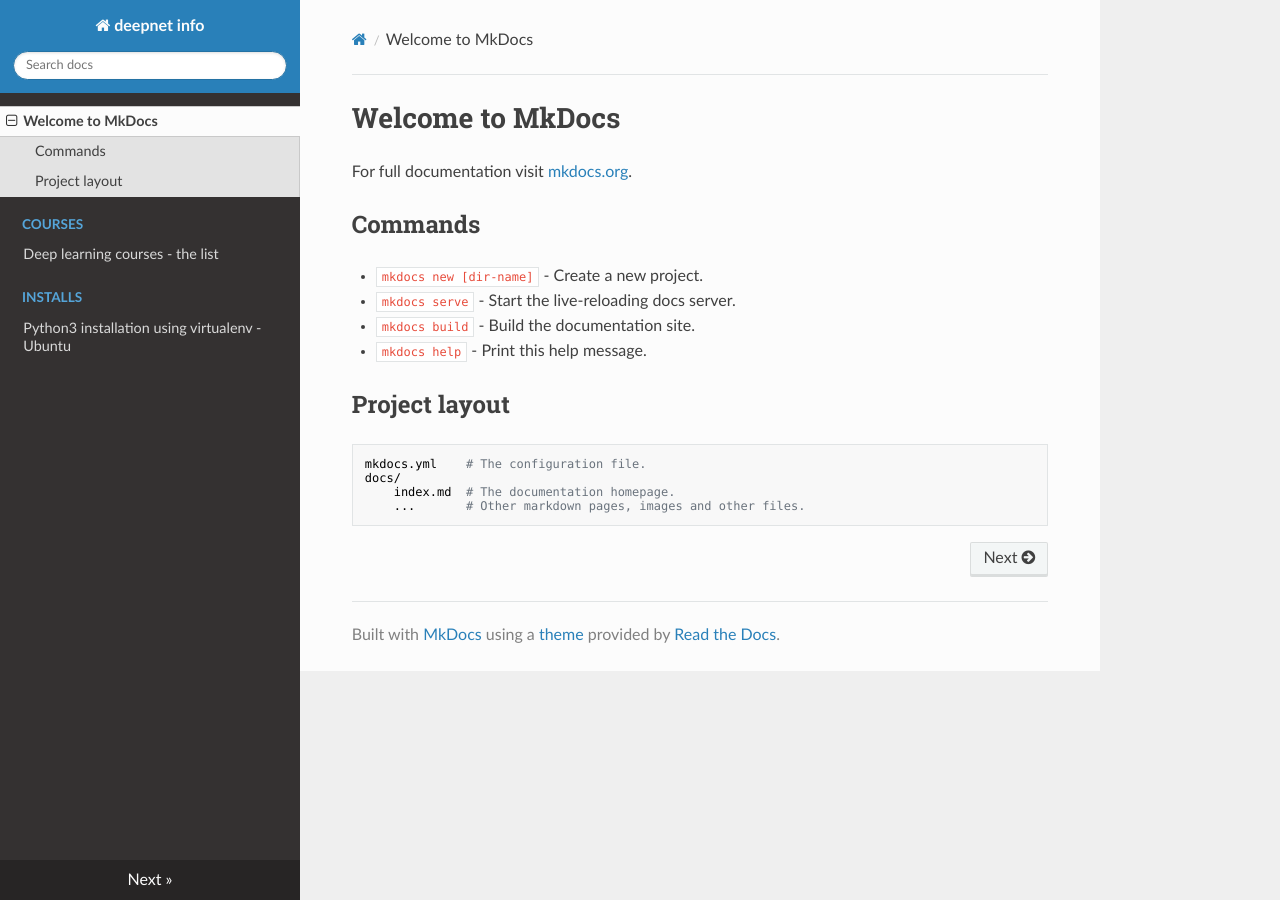
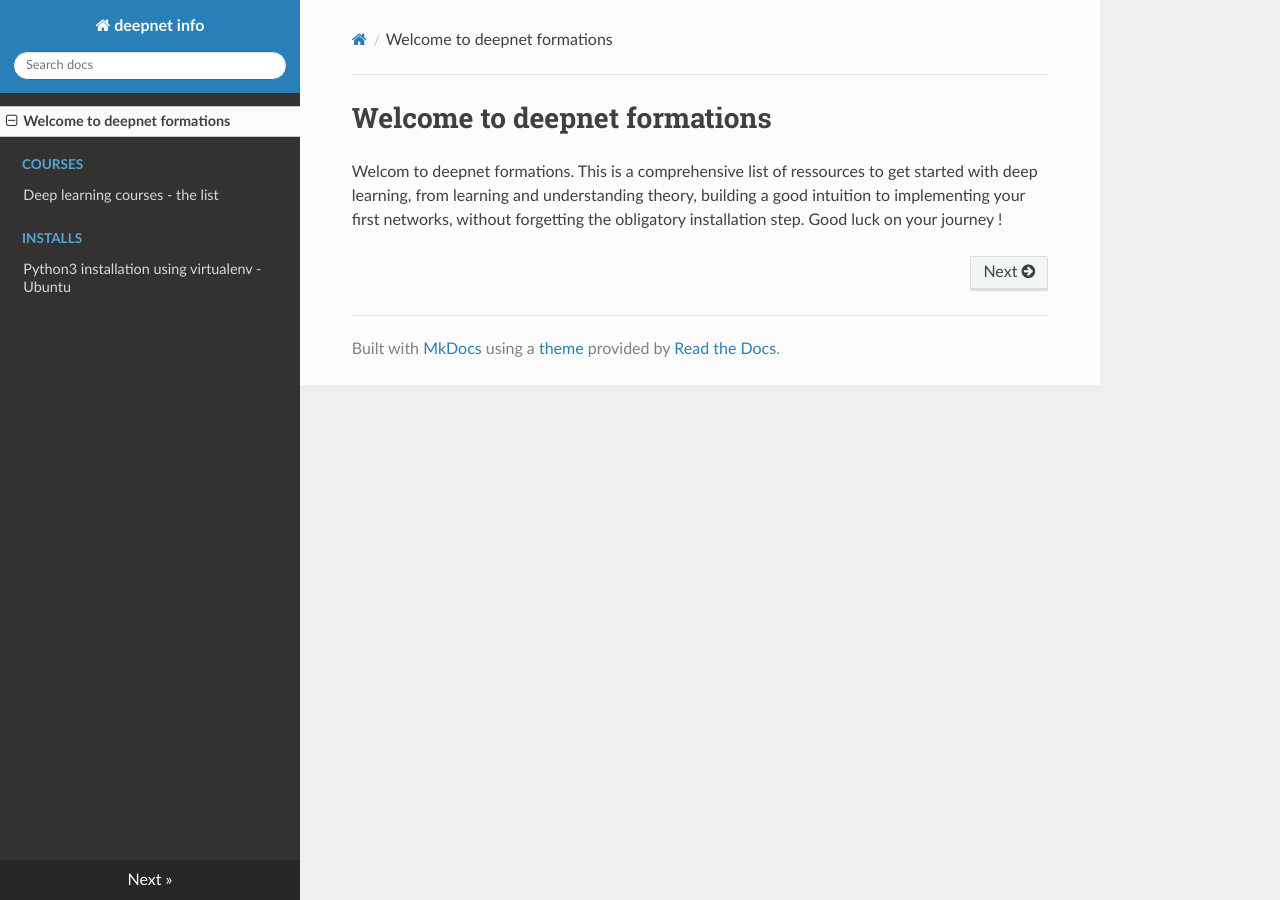
Before and after one commit to deepnetteam/formation, an MkDocs documentation site: the page built from docs/index.md, in a window 1280 px wide. Built offline with MkDocs 1.6.1, drawn with Linux system fonts in a browser that asks for light colours; nearby versions of some CDN libraries.

Commit message:
updated index

```diff
--- a/docs/index.md
+++ b/docs/index.md
@@ -1,17 +1,3 @@
-# Welcome to MkDocs
+# Welcome to deepnet formations
 
-For full documentation visit [mkdocs.org](https://mkdocs.org).
-
-## Commands
-
-* `mkdocs new [dir-name]` - Create a new project.
-* `mkdocs serve` - Start the live-reloading docs server.
-* `mkdocs build` - Build the documentation site.
-* `mkdocs help` - Print this help message.
-
-## Project layout
-
-    mkdocs.yml    # The configuration file.
-    docs/
-        index.md  # The documentation homepage.
-        ...       # Other markdown pages, images and other files.
+Welcom to deepnet formations. This is a comprehensive list of ressources to get started with deep learning, from learning and understanding theory, building a good intuition to implementing your first networks, without forgetting the obligatory installation step. Good luck on your journey !
```
